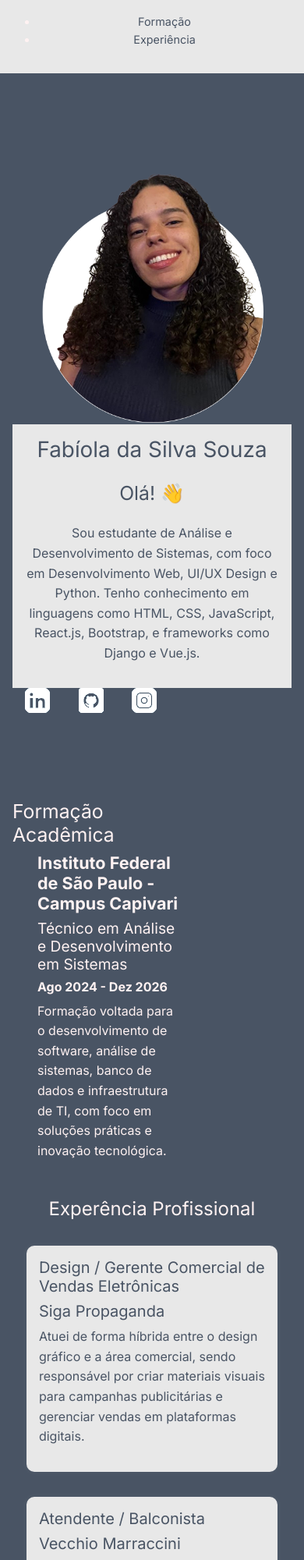
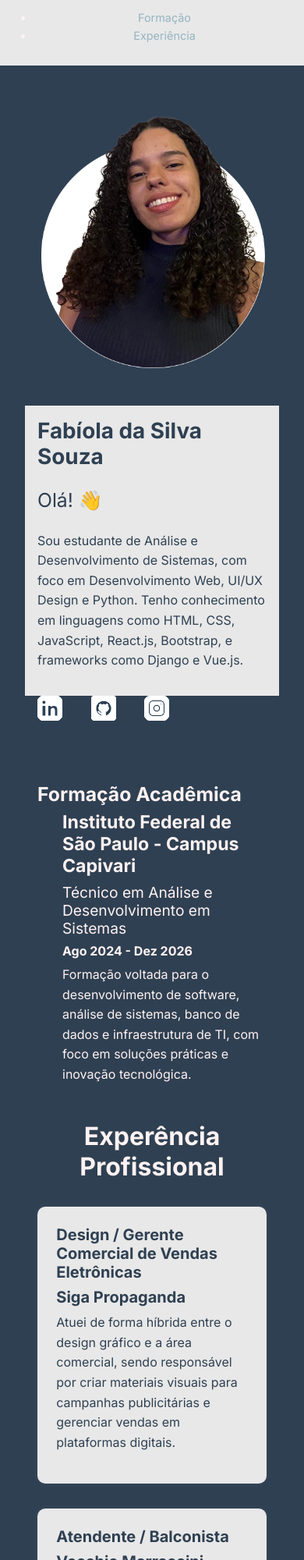
Before and after one commit to Fabi-Souza-dev/Portifolio-Curriculo, a plain HTML site: page index.html in a window 390 px wide. Shown: the top 2000 px of the page at 78% size. Drawn offline with nearby package versions, Linux system fonts and the light colour scheme.

Commit message:
alterações de cor

```diff
--- a/custom/styles.css
+++ b/custom/styles.css
@@ -4,8 +4,8 @@
 :root {
     --cor--primaira: #FFF2F2;
     --cor--secundaria: #E8E8E8;
-    --cor--fonte--secundaria: #495464;
-    --cor--fundo: #495464;
+    --cor--fonte--secundaria: #94B4C1;
+    --cor--fundo: #2f4052;
     --fonte--principal: "Inter", sans-serif;
 }
 
@@ -29,12 +29,15 @@ a {
     padding: 2rem 1rem;
     color: var(--cor--fonte--secundaria);
 }
+ul{
+    text-decoration: none;
+}
 
 .cabecalho {
     background-color: var(--cor--secundaria);
     color: var(--cor--primaira);
     text-align: center;
-    padding: 1rem;
+    padding: 0.7rem;
     font-size: 0.9rem;
 }
 
@@ -55,7 +58,7 @@ a {
 
 .perfil__info {
     background-color: var(--cor--secundaria);
-    color: var(--cor--fonte--secundaria);
+    color: var(--cor--fundo);
     padding: 2rem;
     display: flex;
     flex-direction: column;
@@ -64,8 +67,9 @@ a {
 }
 
 /* Espaçamento entre seções */
-section, .container, .how-it-works {
-    margin-top: 3rem;
+section,
+.container,
+.how-it-works {
     margin-bottom: 3rem;
 }
 
@@ -116,7 +120,7 @@ section, .container, .how-it-works {
     background-color: var(--cor--secundaria);
     border-radius: 10px;
     padding: 1.5rem;
-    color: var(--cor--fonte--secundaria);
+    color: var(--cor--fundo);
     box-shadow: 0 0 10px rgba(255, 255, 255, 0.05);
 }
 
@@ -185,66 +189,34 @@ section, .container, .how-it-works {
 
 /* Media Queries */
 
-/* Tablets */
 @media (max-width: 768px) {
     .perfil {
-        grid-template-rows: auto auto;
-        height: auto;
+        margin-bottom: 2rem !important;
     }
 
-    .perfil__info {
-        padding: 1.5rem;
-        text-align: center;
-    }
-
-    .perfil__foto {
-        max-width: 80%;
-        margin: 0 auto;
-    }
-
-    .secundario {
-        flex-direction: column;
-        padding: 2rem 1rem;
-    }
-
-    .container__descricao {
-        padding: 0;
-        text-align: center;
+    .texto_formacao {
+        width: 100% !important;
+        padding-left: 1rem;
+        padding-right: 1rem;
     }
 
     .how-it-works__container {
         flex-direction: column;
         align-items: center;
     }
-
-    .how-it-works__card {
-        width: 90%;
-    }
 }
 
-/* Celulares */
-@media (max-width: 480px) {
+@media (max-width: 576px) {
     .perfil__info {
         padding: 1rem;
     }
 
-    .perfil__foto {
-        max-width: 90%;
-    }
-
-    .container {
+    .how-it-works {
         padding: 2rem 1rem;
-    }
-
-    .container__texto__profissional {
-        padding: 1rem;
-    }
-
-    .profissional__titulo {
-        font-size: 1.5rem;
     }
 
     .how-it-works__card {
         width: 100%;
+        max-width: 90vw;
     }
 }
--- a/index.html
+++ b/index.html
@@ -6,7 +6,7 @@
     <meta name="viewport" content="width=device-width, initial-scale=1.0">
     <link href="https://cdn.jsdelivr.net/npm/bootstrap@5.3.5/dist/css/bootstrap.min.css" rel="stylesheet">
     <script src="https://cdn.jsdelivr.net/npm/bootstrap@5.3.5/dist/js/bootstrap.bundle.min.js"></script>
-    <link rel="icon" type="image/png" href="./assets/fabi_icon.png">
+    <link rel="icon" type="image/png" href="assets/fabi_icon .png">
     <link rel="stylesheet" href="/custom/styles.css">
     <title>Fabíola Silva - Portifolio</title>
 
@@ -19,7 +19,7 @@
         <section class="perfil">
             <img class="perfil__foto" src="./assets/fabiola-portifolio.png" alt="Foto de Fabíola da Silva Souza">
             <div class="perfil__info">
-                <h1>Fabíola da Silva Souza</h1>
+                <h1><strong>Fabíola da Silva Souza</strong></h1>
                 <h2>Olá! 👋</h2>
                 <p>Sou estudante de Análise e Desenvolvimento de Sistemas, com foco em Desenvolvimento Web, UI/UX Design
                     e Python. Tenho conhecimento em linguagens como HTML, CSS, JavaScript, React.js, Bootstrap, e
@@ -36,10 +36,10 @@
 
 
         <section id="formacao" class="texto_formacao">
-            <h2>Formação Acadêmica</h2>
+            <h2><strong>Formação Acadêmica</strong></h2>
             <ul>
-                <h4><b>Instituto Federal de São Paulo - Campus Capivari</b></h4>
-                <h4 class="texto__formacao__titulo">Técnico em Análise e Desenvolvimento em Sistemas</h4>
+                <h3><b>Instituto Federal de São Paulo - Campus Capivari</b></h3>
+                <h3 class="texto__formacao__titulo">Técnico em Análise e Desenvolvimento em Sistemas</h3>
                 <h6><b>Ago 2024 - Dez 2026</b></h6>
                 <p>
                     Formação voltada para o desenvolvimento de software, análise de sistemas, banco de dados e
@@ -49,18 +49,18 @@
         </section>
 
         <section id="experiencia">
-            <h2 class="profissional__titulo">Experência Profissional</h2>
+            <h2 class="profissional__titulo"><strong>Experência Profissional</strong></h2>
             <ul class="container__experiencia__profissional">
                 <li class="container__texto__profissional">
-                    <h5>Design / Gerente Comercial de Vendas Eletrônicas</h5>
-                    <h5>Siga Propaganda</h5>
+                    <h5><strong>Design / Gerente Comercial de Vendas Eletrônicas</strong></h5>
+                    <h5><strong>Siga Propaganda</strong></h5>
                     <p>Atuei de forma híbrida entre o design gráfico e a área
                         comercial, sendo responsável por criar
                         materiais visuais para campanhas publicitárias e gerenciar vendas em plataformas digitais.</p>
                 </li>
                 <li class="container__texto__profissional">
-                    <h5>Atendente / Balconista</h5>
-                    <h5>Vecchio Marraccini</h5>
+                    <h5><strong>Atendente / Balconista</strong></h5>
+                    <h5><strong>Vecchio Marraccini</strong></h5>
                     <p>Responsável pelo atendimento ao público, organização de
                         produtos e suporte em rotinas operacionais.
                     </p>
@@ -83,7 +83,7 @@
         </section>
 
         <section class="how-it-works my-5">
-            <h2 class="text-center mb-4">Cursos</h2>
+            <h2 class="text-center mb-4"><strong>Cursos</strong></h2>
             <div class="how-it-works__container">
                 <div class="how-it-works__card">
                     <img src="./assets/gestao.png" alt="" class="how-it-works__icon">
```
